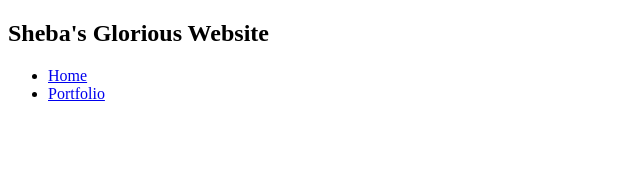
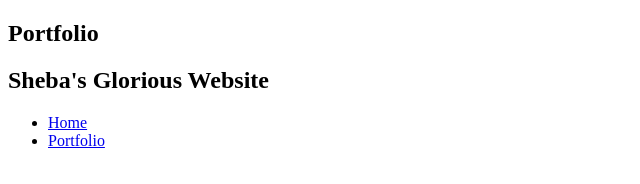
Before and after one commit to Rileywhitten59/Rileywhitten59.github.io, a plain HTML site: page portfolio.html in a window 1280 px wide. Shown: the whole page, without its empty margins (0-640 px from the left). Drawn offline with nearby package versions, Linux system fonts and the light colour scheme; no server answers.

Commit message:
confusion

```diff
--- a/portfolio.html
+++ b/portfolio.html
@@ -9,6 +9,12 @@
       <div id="all-contents">
       <div id="all-contents">
         <nav>
+          <main>
+            <div class="content">
+                <h1>Portfolio</h1>
+                <ul id="portfolio">
+                </ul>
+            </div>
             <h1>Sheba's Glorious Website</h1>
             <ul id="nav-ul">
                 <li class="nav-li">
@@ -21,5 +27,7 @@
         </nav>
     </div>
       </div>
+      <script src="https://ajax.googleapis.com/ajax/libs/jquery/2.1.3/jquery.min.js"></script>
+      <script id="portfolioScript">$(document).ready(function() {$.getJSON('projects/projects.json').then(function(data) { data.projects.forEach(function(project){ $('#portfolio').append('<li><a href="projects/' + project.name + '/">' + project.title + ' : ' + project.description + '</a></li>'); }); }); });</script>
     </body>
 </html>
```
